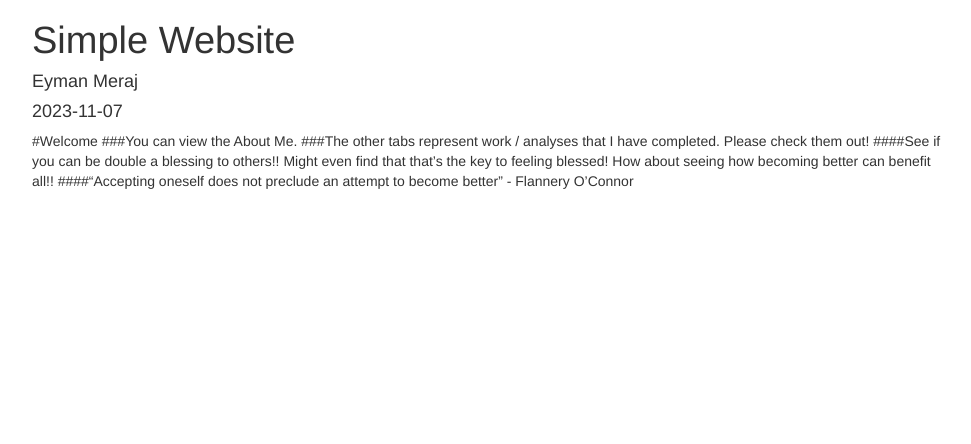
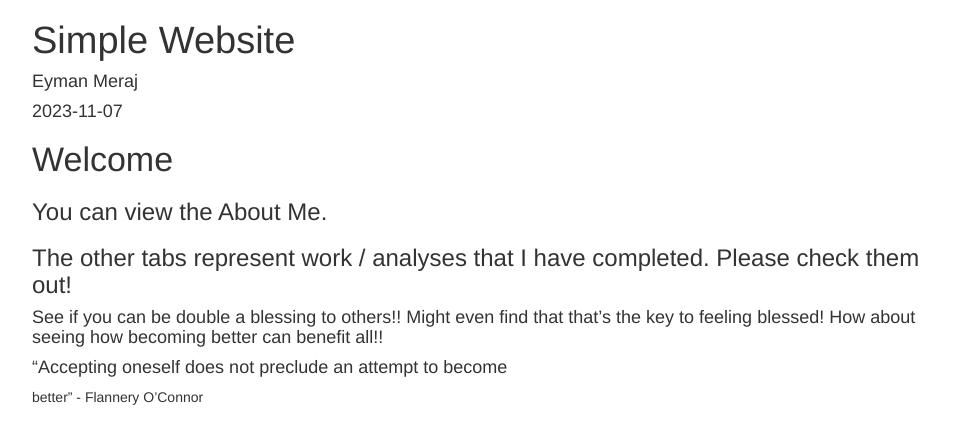
Before and after one commit to EymanMeraj/EymanMeraj.github.iotest, a plain HTML site: page index.html in a window 1280 px wide. Shown: the whole page, without its empty margins (153-1124 px from the left). Drawn offline with nearby package versions, Linux system fonts and the light colour scheme; some packages are replaced by stand-ins of ours.

Commit message:
Modifying the index.html

```diff
--- a/index.html
+++ b/index.html
@@ -357,12 +357,25 @@ display: none;
 </div>
 
 
-<p>#Welcome ###You can view the About Me. ###The other tabs represent
-work / analyses that I have completed. Please check them out! ####See if
-you can be double a blessing to others!! Might even find that that’s the
-key to feeling blessed! How about seeing how becoming better can benefit
-all!! ####“Accepting oneself does not preclude an attempt to become
-better” - Flannery O’Connor</p>
+<div id="welcome" class="section level1">
+<h1>Welcome</h1>
+<div id="you-can-view-the-about-me." class="section level3">
+<h3>You can view the About Me.</h3>
+</div>
+<div id="the-other-tabs-represent-work-analyses-that-i-have-completed.-please-check-them-out" class="section level3">
+<h3>The other tabs represent work / analyses that I have completed.
+Please check them out!</h3>
+<div id="see-if-you-can-be-double-a-blessing-to-others-might-even-find-that-thats-the-key-to-feeling-blessed-how-about-seeing-how-becoming-better-can-benefit-all" class="section level4">
+<h4>See if you can be double a blessing to others!! Might even find that
+that’s the key to feeling blessed! How about seeing how becoming better
+can benefit all!!</h4>
+</div>
+<div id="accepting-oneself-does-not-preclude-an-attempt-to-become" class="section level4">
+<h4>“Accepting oneself does not preclude an attempt to become</h4>
+<p>better” - Flannery O’Connor</p>
+</div>
+</div>
+</div>
 
 
 
```
